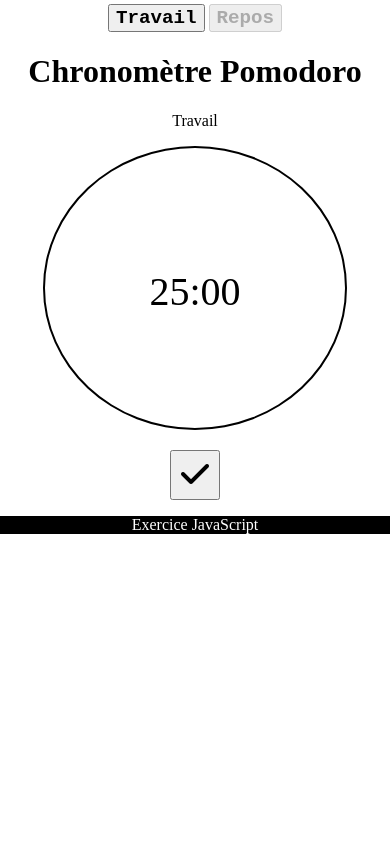
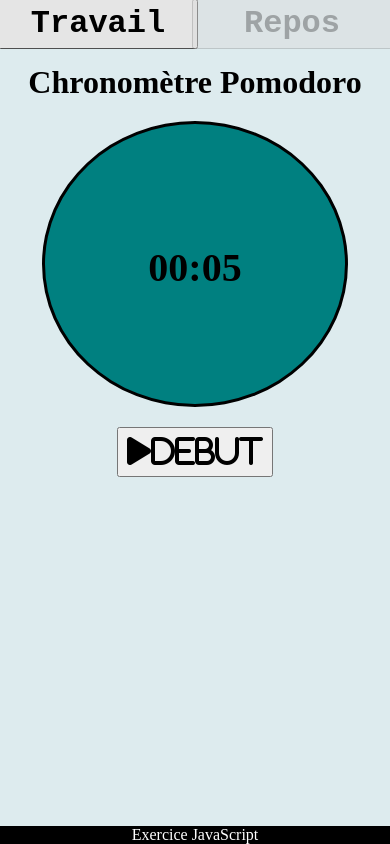
Before and after one commit to NekuaTicoz/pomodoro, a plain HTML site: page index.html in a window 390 px wide. Drawn offline with Linux system fonts and the light colour scheme.

Commit message:
commencement responsive css + deux trois changement sur l'html et le js

```diff
--- a/css/style.css
+++ b/css/style.css
@@ -1,33 +1,59 @@
-#start {
-    height: 50px;
-    width: 50px;
-    padding: auto;
+*{
+    margin: 0;
+    padding:0;
 }
 
-#travail,#repos{
+
+
+#debut {
+    height: 50px;
+    padding-left: 2%;
+    padding-right: 2%;
+}
+
+#travail,
+#repos {
     font-family: 'Courier New', Courier, monospace;
-    font-size: larger;
+    font-size: 200%;
+    min-height: fit-content;
+    height:50px;
+    min-height: fit-content;
+    width: 200PX;
+    margin: -5px;
+}
+
+h1{
+    margin-top: 20px;
 }
 
 body {
     text-align: center;
-    margin: auto;
     padding-top: 1%;
+    background-color: #ddebee;
 }
 
 #chrono {
-    border: solid 2px;
+    border: solid 3px;
     border-radius: 100%;
+    min-width: 50%;
     height: 160px;
     width: 300px;
+    vertical-align: 50%;
     padding-top: 120px;
-    margin: auto;
+    margin-top: 20px;
     margin-bottom: 20px;
+    margin-left: auto;
+    margin-right: auto;
     font-size: 40px;
+    background-color: teal;
 }
 
 footer {
+    text-align: center;
     background-color: black;
     color: white;
-    margin: auto;
+    width: 100%;
+    position: absolute;
+    bottom: 0;
+
 }
--- a/index.html
+++ b/index.html
@@ -10,22 +10,23 @@
     <script src="https://kit.fontawesome.com/414e00bd13.js" crossorigin="anonymous"></script>
 </head>
 
-<body>
+<body id="body">
 
     <button id="travail"><strong>Travail</strong></button>
     <button id="repos"><strong>Repos</strong></button>
 
     <h1>Chronomètre Pomodoro</h1>
 
-    <p id="travailRepos">Travail</p>
 
-    <p id="chrono">25:00</p>
+    <!--<p id="chrono">25:00</p>-->
+    <h1 id="chrono">00:05</h1>
 
-    <button class="fa-solid fa-check fa-2xl" id="start"></button>
+    <button class="fa-solid fa-play fa-2xl" id="debut">Debut</button>
     <script src="js/app.js"></script>
+    <footer>
+        <p>Exercice JavaScript</p>
+    </footer>
 </body>
-<footer>
-    <p>Exercice JavaScript</p>
-</footer>
+
 
 </html>
--- a/js/app.js
+++ b/js/app.js
@@ -1,10 +1,10 @@
 let chrono = document.getElementById("chrono");
-let tempsTravail = 1499;
-let tempsRepos = 1499;
+let tempsTravail = 4;
+let tempsRepos = 4;
 let temps = tempsTravail;
 const bouttonTravail = document.getElementById("travail");
 const bouttonRepos = document.getElementById("repos");
-const bouttonStart = document.getElementById("start");
+const bouttonDebut = document.getElementById("debut");
 compteurTravail = true; //si true alors travail sinon repos
 compteurReset = false; //si true alors pret a reset sinon start
 
@@ -30,13 +30,13 @@ function travailRepos() { //verifie si on change de travail a repos et change de
     }
 
     if (compteurTravail) {
-        document.getElementById("travailRepos").textContent = "Travail";
         changementBouttons();
         passageTempsTravailRepos();
+        changementCouleur();
     } else {
-        document.getElementById("travailRepos").textContent = "Repos";
         changementBouttons();
         passageTempsTravailRepos();
+        changementCouleur();
     }
 }
 
@@ -44,18 +44,28 @@ function changementBouttons() {
     bouttonTravail.disabled = !compteurTravail;
     bouttonRepos.disabled = compteurTravail;
     if (compteurReset) {
-        bouttonStart.className = "fa-solid fa-rotate-right fa-2xl";
+        bouttonDebut.className = "fa-solid fa-rotate-right fa-2xl";
+        bouttonDebut.textContent = "Relancer";
     } else {
-        bouttonStart.className = "fa-solid fa-check fa-2xl";
+        bouttonDebut.className = "fa-solid fa-play fa-2xl";
+        bouttonDebut.textContent = "Debut";
+    }
+}
+
+function changementCouleur() {
+    if (compteurTravail) {
+        document.getElementById("body").style.backgroundColor = "#ddebee";
+    } else {
+        document.getElementById("body").style.backgroundColor = "#185b64"
     }
 }
 
 function passageTempsTravailRepos() { //gere le changement de temps
     if (compteurTravail) {
-        temps = tempsTravail;
+        temps = tempsTravail + 1;
         affichageTemps(); //affiche le temps de début d'une itération
     } else {
-        temps = tempsRepos;
+        temps = tempsRepos + 1;
         affichageTemps();//affiche le temps de début d'une itération (évite l'affichage d'un 00:00 et d'un secondes perdu pour l'itération suivante)
     }
 }
@@ -66,7 +76,7 @@ function passageTempsTravailRepos() { //gere le changement de temps
 
 changementBouttons();//met a jour les bouttons travail/repos/start
 
-bouttonStart.onclick = function () {
+bouttonDebut.onclick = function () {
     compteurReset = !compteurReset;
     changementBouttons();//met a jour pour mettre le boutton en reset
     if (compteurReset) {
@@ -78,7 +88,7 @@ bouttonStart.onclick = function () {
                 }
             }, 1000);
         setInterval(diminuerTemps, 1000);//fait diminuer le temps toute les secondes
-    }else{
+    } else {
         location.reload();
     }
 }
```
